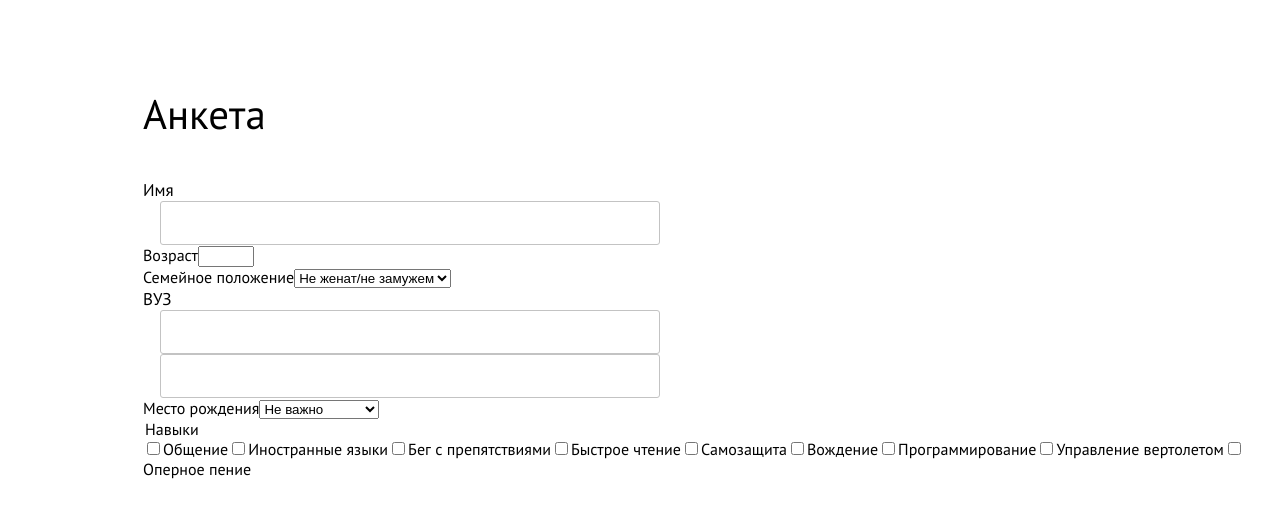
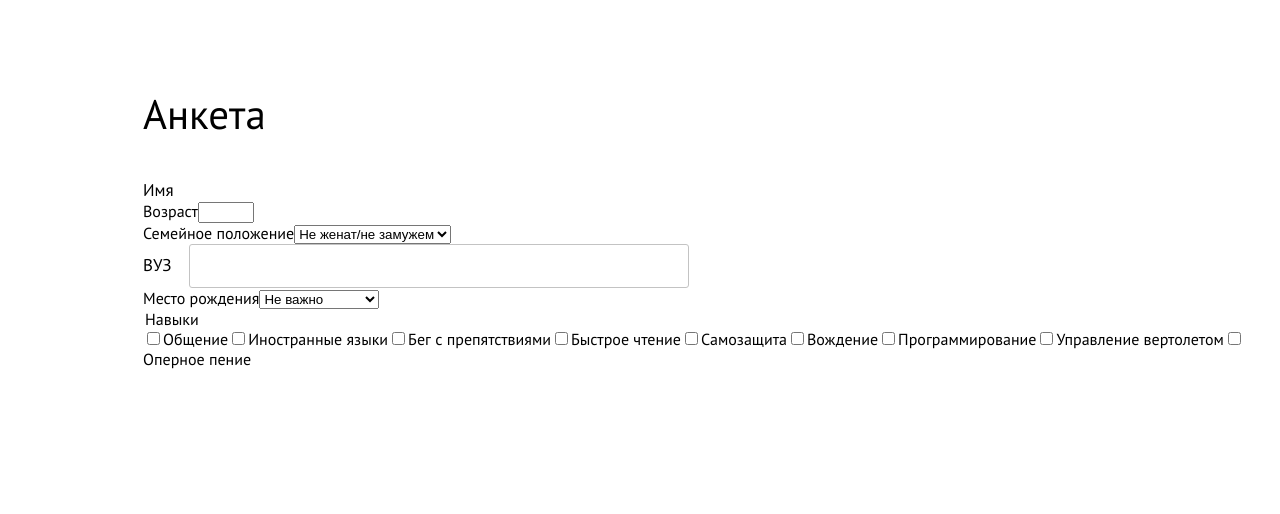
Before and after one commit to SultanYusupov/form-generator, an Angular app: page / in a window 1280 px wide. Shown: the top 514 px of the page. Built offline with nearby package versions, Linux system fonts and the light colour scheme; data requests are answered from the project's data file.

Commit message:
Убрал лишние тэги в test-input

```diff
--- a/src/app/components/test-input/test-input.component.html
+++ b/src/app/components/test-input/test-input.component.html
@@ -1,11 +1,10 @@
 <div [formGroup]="fControl">
   <label>{{inputData.labelName}}</label>
-  <div formArrayName="{{inputData.inputName}}">
+  <ng-container formArrayName="{{inputData.inputName}}">
     @if (inputData.multiply) {
-      <div *ngFor="let control of getControls(); let i = index">
-        <input [formControlName]="i" />
-      </div>
+      @for (control of getControls(); let i = $index; track i) {
+          <input type="text" [name]="inputData.inputName" [formControlName]="i" [required]="inputData.required">
+        }
     }
-    <input type="text" [name]="inputData.inputName" [required]="inputData.required">
-  </div>
+  </ng-container>
 </div>
--- a/src/app/components/test-input/test-input.component.ts
+++ b/src/app/components/test-input/test-input.component.ts
@@ -1,15 +1,13 @@
-import {Component, EventEmitter, Input, Output} from '@angular/core';
+import {Component, Input} from '@angular/core';
 import {IInput} from '../../interfaces/IInput';
 import {ControlContainer, FormArray, FormGroup, FormGroupName, ReactiveFormsModule} from '@angular/forms';
 import {IForm} from '../../interfaces/IForm';
-import {NgForOf} from '@angular/common';
 
 @Component({
   selector: 'test-input',
   standalone: true,
   imports: [
     ReactiveFormsModule,
-    NgForOf
   ],
   templateUrl: './test-input.component.html',
   styleUrl: './test-input.component.scss',
```
